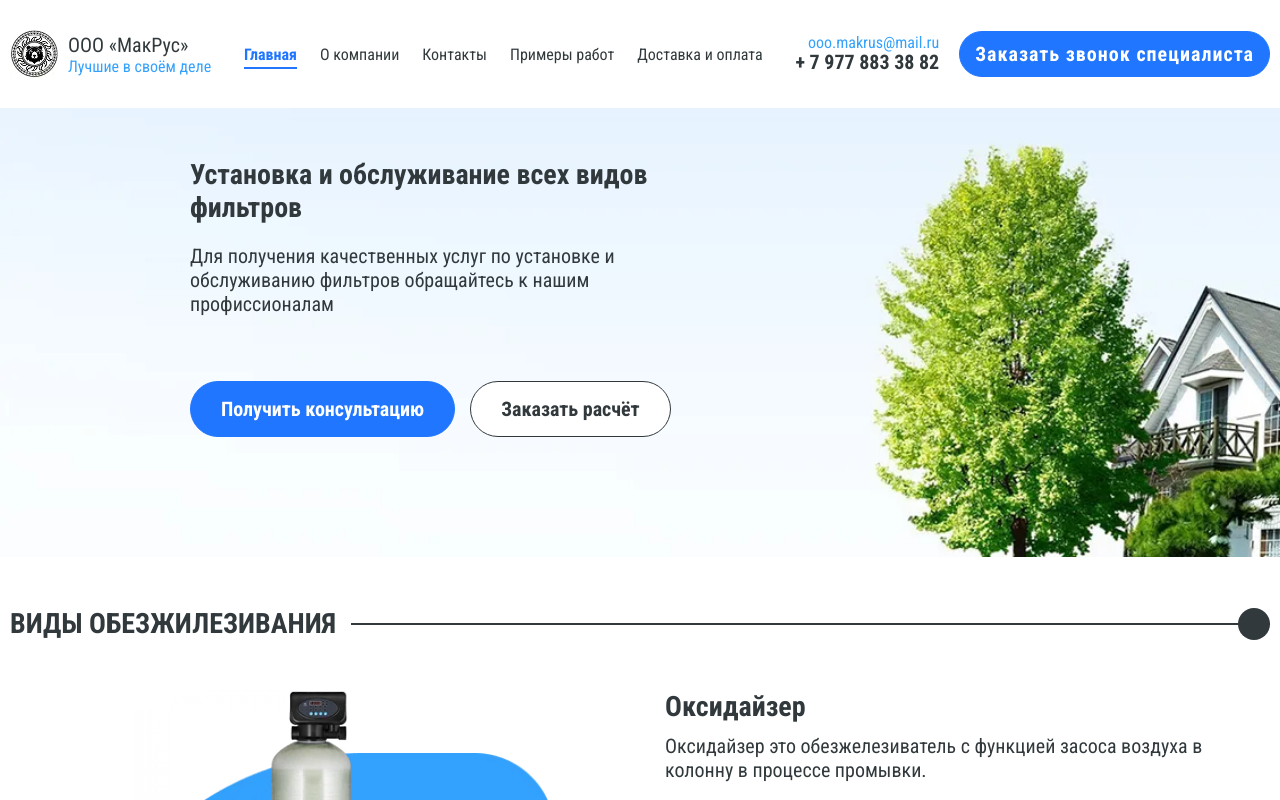
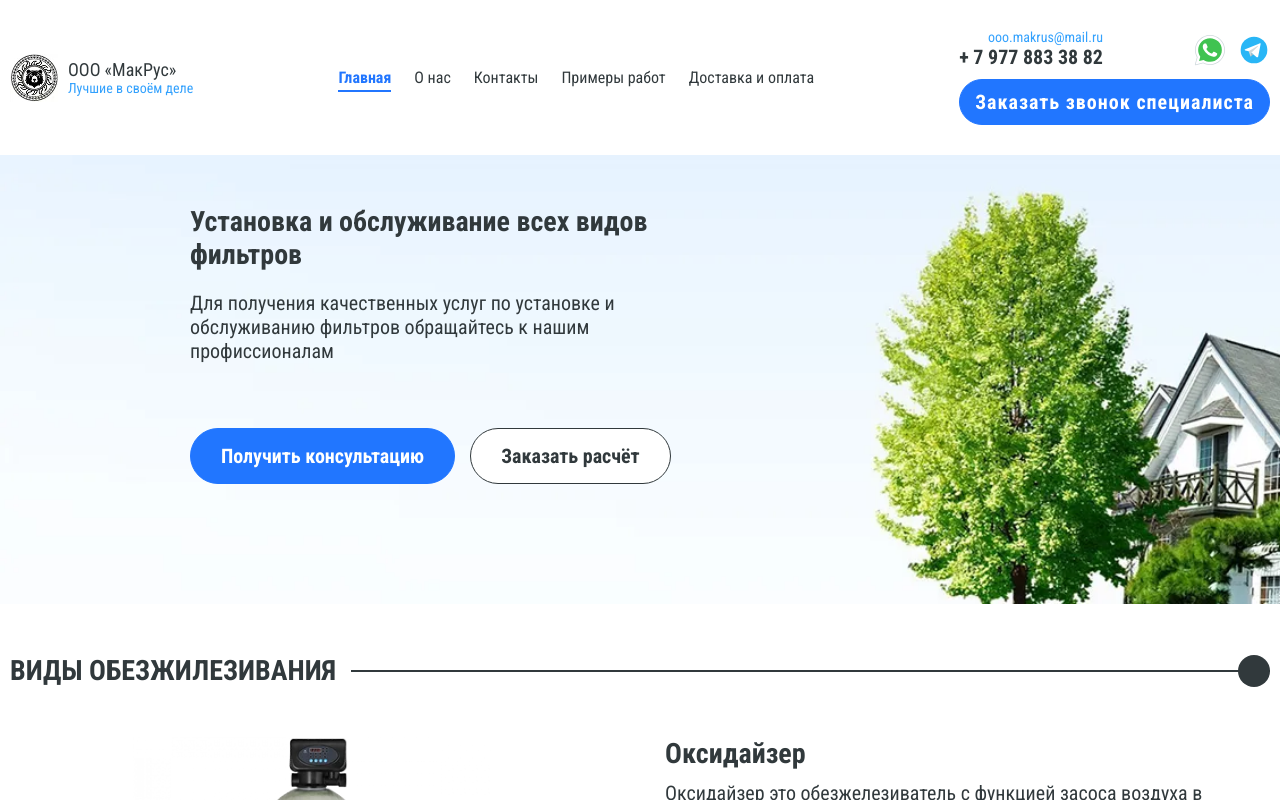
Before and after one commit to Fryaner/makrus, a Vue app: page / in a window 1280 px wide. Shown: the top 800 px of the page. Built offline with nearby package versions, Linux system fonts and the light colour scheme.

Commit message:
update: иксы

```diff
--- a/src/components/header/index.vue
+++ b/src/components/header/index.vue
@@ -56,7 +56,7 @@ function toExample() {
                     <router-link @click="toHome()" to="/">Главная</router-link>
                 </li>
                 <li class="header__link">
-                    <router-link @click="toAbout()" to="/about">О компании</router-link>
+                    <router-link @click="toAbout()" to="/about">О нас</router-link>
                 </li>
                 <li class="header__link">
                     <router-link @click="toContacts()" to="/contacts">Контакты</router-link>
@@ -70,11 +70,23 @@ function toExample() {
             </ul>
         </nav>
         <div class="header__contacts" :class="{active: store.isActive}">
-            <div class="header__phone-mail">
+            <!-- <div class="header__phone-mail">
                 <a class="header__mail" href="mailto:ooo.makrus@mail.ru">ooo.makrus@mail.ru</a>
                 <a class="header__phone" href="tel:+79778833882">+ 7  977 883 38 82</a>
+            </div> -->
+            <div class="header__right">
+                <button @click="openModal()" class="header__btn">Заказать звонок специалиста</button>
+                <div class="header__test">
+                    <div class="header__phone-mail">
+                    <a class="header__mail" href="mailto:ooo.makrus@mail.ru">ooo.makrus@mail.ru</a>
+                    <a class="header__phone" href="tel:+79778833882">+ 7  977 883 38 82</a>
+                </div>
+                <div class="header__social">
+                    <a class="header__wa" href="tel:"><img src="@/assets/icons/wa.svg" alt=""/></a>
+                    <a class="header__tg" href=""><img src="@/assets/icons/tg.svg" alt=""/></a>
+                </div>
+                </div>
             </div>
-            <button @click="openModal()" class="header__btn">Заказать звонок специалиста</button>
         </div>
         <div class="burger" @click="store.openBurgerMenu">
             <p class="burger__top" :class="{active: store.isActive}"></p>
@@ -159,6 +171,51 @@ function toExample() {
     align-items: center;
     padding: 30px 10px;
 
+    &__test {
+        display: flex;
+        justify-content: space-between;
+        width: 100%;
+
+        @media screen and (max-width: $mobile-max-width){
+            flex-direction: column-reverse;
+            align-items: center;
+            gap: 10px;
+        }
+    }
+
+    &__right {
+        display: flex;
+        flex-direction: column-reverse;
+        gap: 10px;
+        align-items: flex-end;
+
+        @media screen and (max-width: $tablet-max-width){
+            gap: 5px;
+        }
+
+    }
+
+    &__social {
+        display: flex;
+        gap: 10px;
+        align-items: center;
+        img {
+            width: 100%;
+            height: 100%;
+        }
+    }
+
+    &__wa {
+        width: 36px;
+        height: 36px;
+    }
+
+    &__tg {
+        width: 32px;
+        height: 32px;
+
+    }
+
     &__logo {
         display: flex;
         gap: 10px;
@@ -167,21 +224,21 @@ function toExample() {
         z-index: -2;
     }
     &__title {
-        font-size: 20px;
-
-        @media screen and (max-width: $tablet-max-width){
-            font-size: 16px;
-        }
-    }
-    &__sub-title {
-        font-size: 16px;
-        color: $color-light-blue;
+        font-size: 18px;
 
         @media screen and (max-width: $tablet-max-width){
             font-size: 14px;
         }
+    }
+    &__sub-title {
+        font-size: 14px;
+        color: $color-light-blue;
+
+        @media screen and (max-width: $tablet-max-width){
+            font-size: 10px;
+        }
         @media screen and (max-width: $mobile-max-width){
-            font-size: 14px;
+            font-size: 12px;
         }
     }
     &__list {
@@ -195,8 +252,13 @@ function toExample() {
         }
 
         @media screen and (max-width: $desctop-small-max-width){
+            font-size: 12px;
+            gap: 20px;
+        }
+
+        @media screen and (max-width: $tablet-max-width){
             font-size: 14px;
-            gap: 20px;
+            gap: 10px;
         }
 
         @media screen and (max-width: $mobile-max-width){
@@ -285,12 +347,6 @@ function toExample() {
         flex-direction: column;
         justify-content: center;
 
-        @media screen and (max-width: $tablet-max-width){
-            flex-direction: row;
-            justify-content: space-between;
-            align-items: center;
-        }
-
         @media screen and (max-width: $mobile-max-width){
             flex-direction: column;
             gap: 5px;
@@ -329,12 +385,12 @@ function toExample() {
     }
     &__mail {
         color: $color-light-blue;
-        font-size: 16px;
+        font-size: 14px;
         line-height: 15px;
         text-align: right;
 
         @media screen and (max-width: $tablet-max-width){
-            font-size: 14px;
+            font-size: 12px;
         }
         @media screen and (max-width: $mobile-max-width){
             font-size: 14px;
--- a/src/components/selected/index.vue
+++ b/src/components/selected/index.vue
@@ -2,7 +2,7 @@
     <section>
         <Title>
             <template #title>КАКИЕ СИСТЕМЫ ПОДОЙДУТ ВАМ?</template>
-            <template #sub-title>Калькулятор примерной системы для вас</template>
+            <template #sub-title>Калькулятор примерной системы для Вас</template>
         </Title>
         <div class="calculation">
             <div class="calculation__values">
--- a/src/components/typesDefangers/index.vue
+++ b/src/components/typesDefangers/index.vue
@@ -66,7 +66,7 @@ function openModal(text) {
                     </div>
                     <div class="defangers__footer">
                         <p class="defangers__pay"><img src="@/assets/icons/credit.svg" alt=""/>Стоимость от <span>39 000<img src="@/assets/icons/R.svg" alt=""/></span></p>
-                        <button class="defangers__btn" @click="openModal('Обезжилезование и умягчение 2 в 1')">Оформить заказ</button>
+                        <button class="defangers__btn" @click="openModal('Обезжилезивание и умягчение 2 в 1')">Оформить заказ</button>
                     </div>
             </div>
             <div class="defangers">
@@ -74,7 +74,7 @@ function openModal(text) {
                     <img src="@/assets/images/image3.webp" alt=""/>
                 </div>
                     <div class="defangers__main">
-                        <h3 class="defangers__title">Обезжилезование с аэрацией</h3>
+                        <h3 class="defangers__title">Обезжилезивание с аэрацией</h3>
                         <p class="defangers__description">Аэрация — это система подачи большого количества воздуха компрессором в воду для активного удаления сероводорода и окисления железа. </p>
                     </div>
                     <div class="defangers__other">
@@ -94,7 +94,7 @@ function openModal(text) {
                     </div>
                     <div class="defangers__footer">
                         <p class="defangers__pay"><img src="@/assets/icons/credit.svg" alt=""/>Стоимость от <span>62 000<img src="@/assets/icons/R.svg" alt=""/></span></p>
-                        <button class="defangers__btn" @click="openModal('Обезжилезование с аэрацией')">Оформить заказ</button>
+                        <button class="defangers__btn" @click="openModal('Обезжилезивание с аэрацией')">Оформить заказ</button>
                     </div>
             </div>
         </div>
--- a/src/pages/contactsPage.vue
+++ b/src/pages/contactsPage.vue
@@ -27,7 +27,7 @@
                 </div>
             </div>
             <div class="contacts__form">
-                <p class="contacts__invite">Мы очень рады вашим вопросам и предложениям!</p>
+                <p class="contacts__invite">Мы очень рады помочь Вам</p>
                 <button @click="openModal()" class="contacts__btn">Напишите нам</button>
             </div>
         </div>
```
Also changed, not shown: src/assets/icons/tg.svg (added), src/assets/icons/wa.svg (added).
